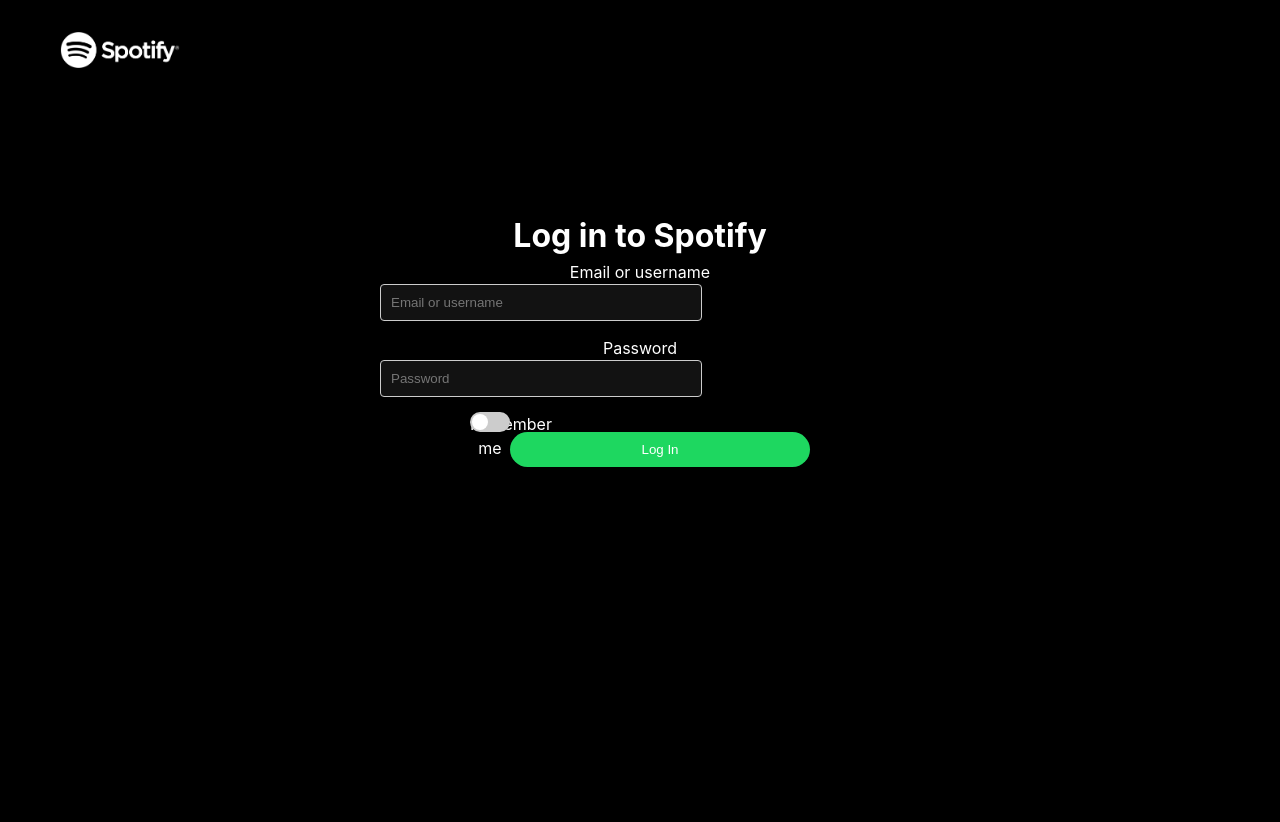
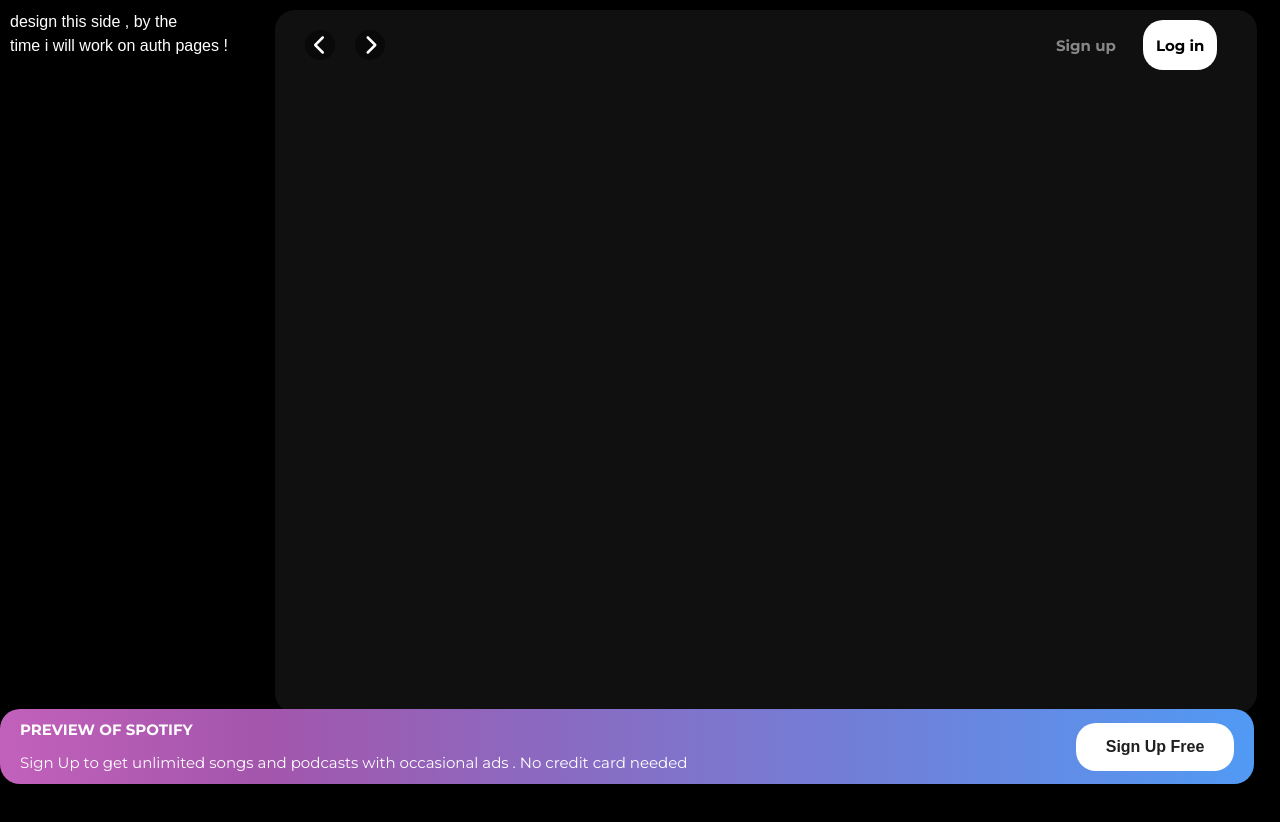
Before and after one commit to VineeTagarwaL-code/spotify, a React (Vite) app in the folder frontend/spotify/: page / in a window 1280 px wide. Shown: the top 822 px of the page. After the commit the page ends 800 px from the top, so only its background shows below. Built offline with nearby package versions, Linux system fonts and the light colour scheme.

Commit message:
1) added go back to signup , 2) routing added , 3) fixed a little css , 4) did some js for navigation , 5) added the code of forms to the forms files and imported the same to main page

```diff
--- a/frontend/spotify/package.json
+++ b/frontend/spotify/package.json
@@ -14,7 +14,8 @@
     "@fortawesome/free-solid-svg-icons": "^6.4.2",
     "@fortawesome/react-fontawesome": "^0.2.0",
     "react": "^18.2.0",
-    "react-dom": "^18.2.0"
+    "react-dom": "^18.2.0",
+    "react-router-dom": "^6.0.0"
   },
   "devDependencies": {
     "@types/react": "^18.2.15",
--- a/frontend/spotify/src/App.jsx
+++ b/frontend/spotify/src/App.jsx
@@ -1,9 +1,12 @@
-import React from 'react'
+
+
+import { BrowserRouter as Router, Routes, Route } from 'react-router-dom';
 
 import HomePage from './pages/HomePage/HomePage'
 import LoginPage from './pages/loginPage/Login'
 
 import './App.css'
+import SignupPage from './pages/signupPage/Signup'
 
 
 //everything is function in react , it always return the jsx - javascript and html
@@ -11,14 +14,13 @@
 
 
   return (
-    // react fragment
-    //we use something called routing , (href a tag )/login - LoginPage etc etc
-    <>
-
-        <LoginPage/>
-    </>
-
-
+    <Router>
+      <Routes>
+        <Route path="/" element={<HomePage/>}/>
+        <Route path="/login" element={<LoginPage/>}/>
+        <Route path="/signup" element={<SignupPage/>}/>
+      </Routes>
+    </Router>
   )
 }
 
--- a/frontend/spotify/src/Segment/RightSegment/RightSeg.jsx
+++ b/frontend/spotify/src/Segment/RightSegment/RightSeg.jsx
@@ -1,33 +1,52 @@
-import React from 'react'
 
+import { useNavigate } from 'react-router-dom';
 import { FontAwesomeIcon } from '@fortawesome/react-fontawesome'
-import { faCoffee, faChevronRight, faChevronLeft } from '@fortawesome/free-solid-svg-icons'
+import {  faChevronRight, faChevronLeft } from '@fortawesome/free-solid-svg-icons'
 
 
 import './RightSeg.css'
 
 
 export function RightSeg() {
+
+
+  const navigate = useNavigate();
+
+
+  const handleLoginClick = () => {
+    navigate("/login")
+  }
+
+  const handleSignupClick = () => {
+    navigate("/signup")
+  }
+
+
+
   return (
     <>
       <div id='RighSegCont'>
         <div id='navi'>
           <div id='buttonIcon'>
             <button className='iconRight'>
-            <FontAwesomeIcon icon={faChevronLeft} size="xl" style={{ color: "#ededed", }}  />
+              <FontAwesomeIcon icon={faChevronLeft} size="xl" style={{ color: "#ededed", }} />
             </button>
-          <button className='iconRight'>
-          <FontAwesomeIcon icon={faChevronRight} size="xl" style={{ color: "#ededed", }}  />
-          </button>
+            <button className='iconRight'>
+              <FontAwesomeIcon icon={faChevronRight} size="xl" style={{ color: "#ededed", }} />
+            </button>
 
 
           </div>
 
-        <div id='authCont'>
+          <div id='authCont'>
 
-          <button className='authBtn'>Sign up</button>
-          <button className='authBtn color'>Log in</button>
-        </div>
+            <button className='authBtn' onClick={() => {
+              handleSignupClick()
+            }}>Sign up</button>
+            <button className='authBtn color' onClick={() => {
+              handleLoginClick()
+            }}>Log in</button>
+          </div>
         </div>
       </div>
 
--- a/frontend/spotify/src/pages/HomePage/HomePage.jsx
+++ b/frontend/spotify/src/pages/HomePage/HomePage.jsx
@@ -1,4 +1,4 @@
-import React from 'react'
+
 
 
 import { useState } from 'react'
--- a/frontend/spotify/src/pages/SignupPage/Signup.jsx
+++ b/frontend/spotify/src/pages/SignupPage/Signup.jsx
@@ -1,33 +1,29 @@
-import React from 'react'
 
+import { useNavigate } from 'react-router-dom';
 import './Signup.css'
+import SignForm from '../../utilities/form/signupForm/SignForm';
+export default function SignupPage() {
+    function handleLoginClick() {
+        navigate("/login")
+    }
 
-export default function SignupPage() {
-    return(
+    function handleGoBack() {
+        navigate("/");
+    }
+    const navigate = useNavigate();
+    return (
         <>
             <div className="signup">
                 <div className="header">
                     <img src="./images/Signup.png" alt="" />
                     <h1>Sign up for free to start listening.</h1>
-             <div className="signup-form">
-                <label htmlFor="Email">What's your email?</label>
-                <input type="email" id="email" placeholder='Enter your email '/>
-                <label htmlFor="password">Create a password</label>
-                <input type="password" id="password" placeholder='Create a password'/>
-                <label htmlFor="name">What should we call you?</label>
-                <input type="text"id='profile' placeholder='Enter a profile name'/>
-                <div className="gen">
-                <label className="gen-label" htmlFor="gender">What's your gender?</label>
-                <div className="radio">
-                <input type="radio" id="male" name="gender" value="male"/>Male
-                <input type="radio" id="female" name="gender" value="female"/>Female
-                <input type="radio" id="non-binary"  name="gender" value="non-binary"/>Non-binary
-                <input type="radio" id="other"  name="gender" value="other"/>Other
-                </div>
-                </div>
-                <button id='signup'>Sign up</button>
-             </div>
-             <p>Already have an account? <a href="#">Log in</a></p>
+                      <SignForm/>
+                    <p>Already have an account? <span style={{ textDecoration: "underline", cursor: "pointer" , color:"green"  }} onClick={() => {
+                        handleLoginClick()
+                    }}>Log in</span></p>
+                    <p style={{ marginTop: "20px", textDecoration: "underline", cursor: "pointer" }} onClick={() => {
+                        handleGoBack()
+                    }}>Go back ?</p>
                 </div>
             </div>
 
--- a/frontend/spotify/src/pages/loginPage/Login.jsx
+++ b/frontend/spotify/src/pages/loginPage/Login.jsx
@@ -1,10 +1,10 @@
-import React from 'react'
+
 
 import './Login.css'
-
+import LoginForm from '../../utilities/form/LoginForm/LoginForm'
 
 export default function LoginPage() {
-return(
+    return (
         <>
             <nav>
                 <img src="./images/Spotify-logo.png" alt="" />
@@ -13,18 +13,7 @@
                 <div className="content">
                     <h1>Log in to Spotify</h1>
                     <div className="form">
-            <form>
-            <label htmlFor="username">Email or username</label>
-            <input type="email" id="email" placeholder='Email or username' />
-
-            <label htmlFor="password">Password</label>
-            <input type="password"id=" password" placeholder='Password' />
-            <label class="toggle">Remember me
-                 <input type="checkbox" class="toggle-input"/>
-                  <span class="toggle-slider"></span>
-             </label>
-        <button type="submit" id='button'>Log In</button>
-       </form>
+                      <LoginForm/>
                     </div>
                 </div>
             </div>
--- a/frontend/spotify/src/previewPanel/PreviewPanel.css
+++ b/frontend/spotify/src/previewPanel/PreviewPanel.css
@@ -2,6 +2,8 @@
 
 #panelCont {
     padding: 0px 20px 0px 20px;
+
+    height: 75px;
     border-radius: 20px;
     display: flex;
     justify-content: space-between;
@@ -14,12 +16,16 @@
 }
 
 #mainMPanel {
+    font-size: 15px;
     font-weight: bold;
-
+       font-family: 'Montserrat', sans-serif;
+       margin-bottom: 10px;
 }
 
 #mainTextPanel {
-    font-weight: 500 !important
+    font-size: 15px;
+    font-weight: 500 !important;
+      font-family: 'Montserrat', sans-serif;
 }
 
 #PanelLeftButton {
--- a/frontend/spotify/src/previewPanel/PreviewPanel.jsx
+++ b/frontend/spotify/src/previewPanel/PreviewPanel.jsx
@@ -1,6 +1,12 @@
 import React from 'react'
 import './PreviewPanel.css'
+import { useNavigate } from 'react-router-dom'
 function PreviewPanel(){
+
+    const navigate  = useNavigate();
+     function handelSignFClick(){
+        navigate("/signup")
+     }
     return (
         <>
         <div id='panelCont'>
@@ -10,7 +16,9 @@
             <p id='mainMPanel'>PREVIEW OF SPOTIFY </p>
             <p id='mainTextPanel'>Sign Up to get unlimited songs and podcasts with occasional ads . No credit card needed</p>
         </div>
-        <button id='PanelLeftButton'>Sign Up Free</button>
+        <button id='PanelLeftButton' onClick={()=>{
+            handelSignFClick()
+        }}>Sign Up Free</button>
         </div>
         </>
     )
--- /dev/null
+++ b/frontend/spotify/src/utilities/form/LoginForm/LoginForm.jsx
@@ -0,0 +1,17 @@
+
+export default function LoginForm(){
+    return (
+        <form>
+            <label htmlFor="username">Email or username</label>
+            <input type="email" id="email" placeholder='Email or username' />
+
+            <label htmlFor="password">Password</label>
+            <input type="password" id=" password" placeholder='Password' />
+            <label className="toggle">Remember me
+                <input type="checkbox" className="toggle-input" />
+                <span className="toggle-slider"></span>
+            </label>
+            <button type="submit" id='button'>Log In</button>
+        </form>
+    )
+}
--- /dev/null
+++ b/frontend/spotify/src/utilities/form/signupForm/SignForm.jsx
@@ -0,0 +1,24 @@
+
+export default function SignForm() {
+    return (
+        <form className="signup-form">
+            <label htmlFor="Email">What`s your email?</label>
+            <input type="email" id="email" placeholder='Enter your email ' />
+            <label htmlFor="password">Create a password</label>
+            <input type="password" id="password" placeholder='Create a password' />
+            <label htmlFor="name">What should we call you?</label>
+            <input type="text" id='profile' placeholder='Enter a profile name' />
+            <div className="gen">
+                <label className="gen-label" htmlFor="gender">What`s your gender?</label>
+                <div className="radio">
+                    <input type="radio" id="male" name="gender" value="male" />Male
+                    <input type="radio" id="female" name="gender" value="female" />Female
+                    <input type="radio" id="non-binary" name="gender" value="non-binary" />Non-binary
+                    <input type="radio" id="other" name="gender" value="other" />Other
+                </div>
+            </div>
+            <button id='signup'>Sign up</button>
+        </form>
+
+    )
+}
```
Also changed, not shown: 1 other file (tests, documents, lock files or other folders). Lines whose indentation alone changed are shown as unchanged.
